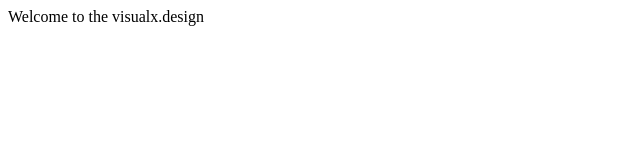
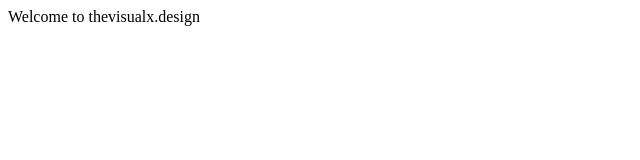
Before and after one commit to thehumanx/thehumanx.github.io, a plain HTML site: page index.html in a window 1280 px wide. Shown: the full height of the page, 0-640 px from the left. Drawn offline with Linux system fonts and the light colour scheme.

Commit message:
Update index.html
Added a title and changed the body copy.

```diff
--- a/index.html
+++ b/index.html
@@ -1,9 +1,9 @@
 <!DOCTYPE HTML>
 <HTML>
 <HEAD>
-<TITLE></TITLE>
+<TITLE>thevisualx</TITLE>
 </HEAD>
 <BODY>
-Welcome to the visualx.design
+Welcome to thevisualx.design
 </BODY>
 </HTML>
```
